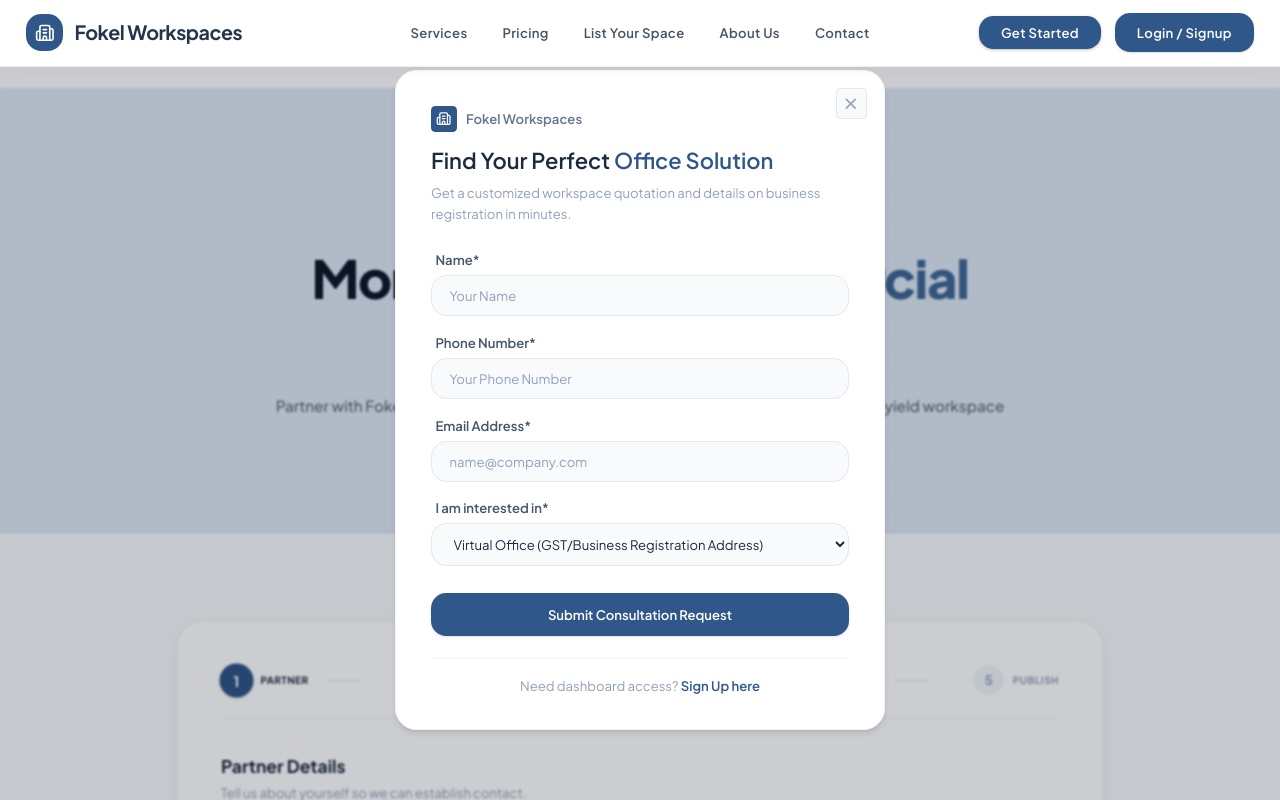
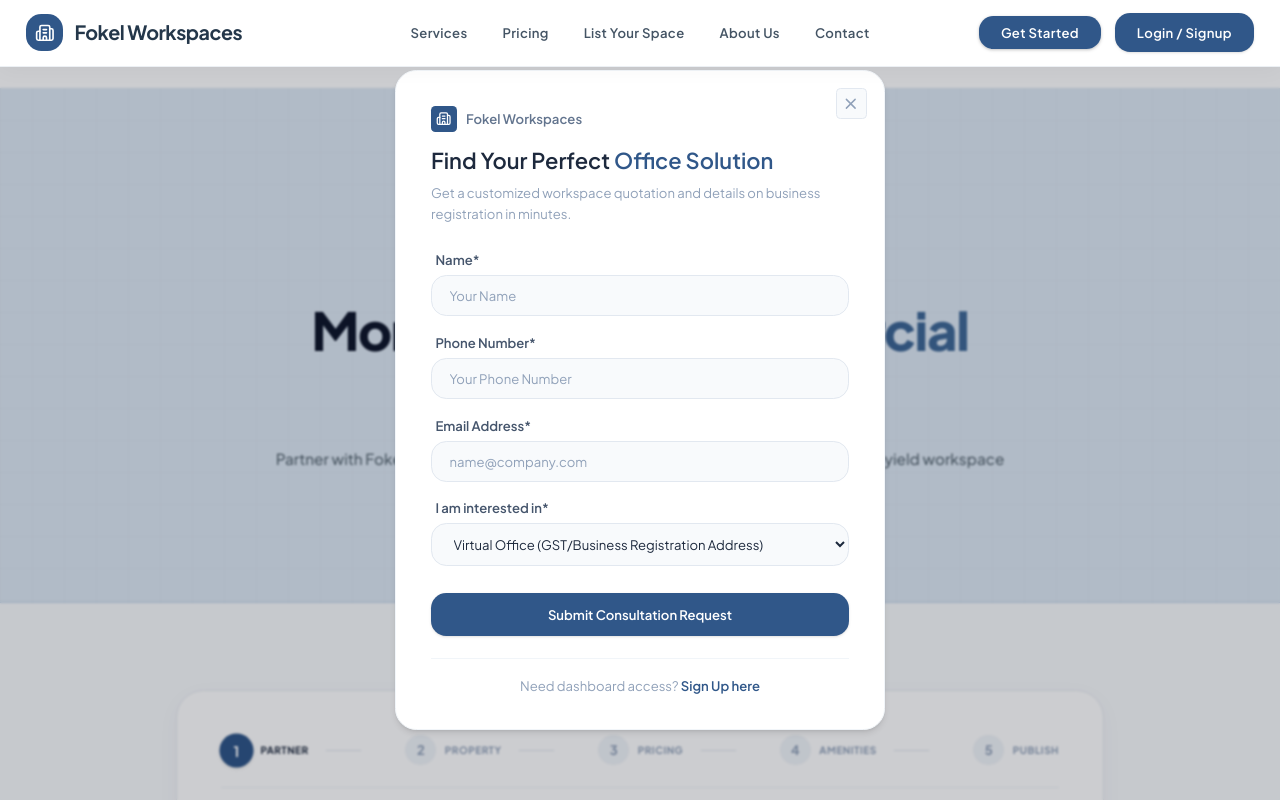
Before and after one commit to Keshav1903k/FokelWorkspaces, a Next.js app: page /list-space in a window 1280 px wide. Shown: the top 800 px of the page. Built offline with nearby package versions, Linux system fonts and the light colour scheme.

Commit message:
style: center layout text and adjust paddings in list-space hero section

```diff
--- a/src/app/list-space/page.tsx
+++ b/src/app/list-space/page.tsx
@@ -142,15 +142,15 @@
   return (
     <div className="flex flex-col min-h-screen bg-white">
       {/* Light Premium Header Banner */}
-      <section className="bg-[#DEE9F4] pt-28 pb-16 md:pt-36 md:pb-20 text-center relative border-b border-[#c4d6e9]">
+      <section className="bg-[#DEE9F4] pt-40 pb-20 md:pt-48 md:pb-24 text-center relative border-b border-[#c4d6e9]">
         {/* Subtle grid pattern overlay for clean tech canvas feel */}
         <div className="absolute inset-0 bg-[linear-gradient(to_right,#00000003_1px,transparent_1px),linear-gradient(to_bottom,#00000003_1px,transparent_1px)] bg-[size:32px_32px] pointer-events-none" />
 
-        <div className="relative z-10 container mx-auto px-6 max-w-5xl flex flex-col items-center">
-          <h1 className="text-3xl md:text-5xl font-extrabold text-slate-900 tracking-tight leading-tight mb-4 max-w-3xl">
+        <div className="relative z-10 container mx-auto px-6 max-w-5xl flex flex-col items-center justify-center">
+          <h1 className="text-3xl md:text-5xl font-extrabold text-slate-900 tracking-tight leading-tight mb-4 max-w-3xl text-center">
             Monetize Your <span className="text-transparent bg-clip-text bg-gradient-to-r from-primary to-primary-hover">Commercial Property</span>
           </h1>
-          <p className="text-[#5C6B76] text-xs sm:text-sm max-w-2xl leading-relaxed font-medium">
+          <p className="text-[#5C6B76] text-xs sm:text-sm max-w-2xl leading-relaxed font-medium text-center">
             Partner with Fokel to convert empty spaces, managed cabins, or full floors into high-yield workspace assets. Get onboarded and reach thousands of verified clients.
           </p>
         </div>
```
